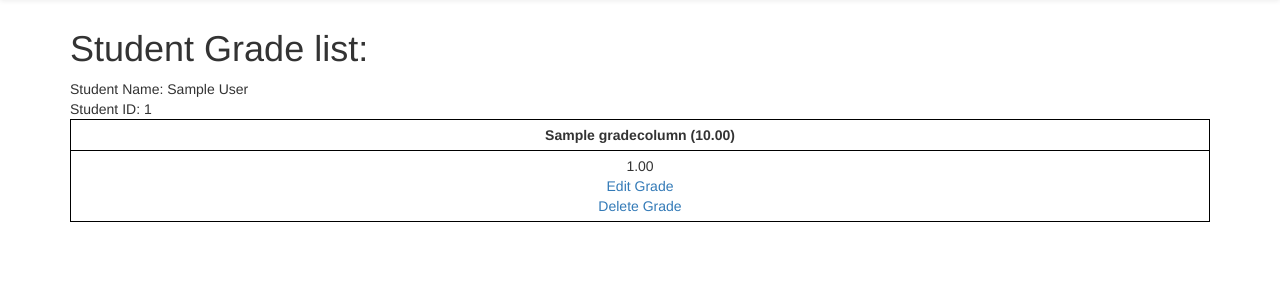
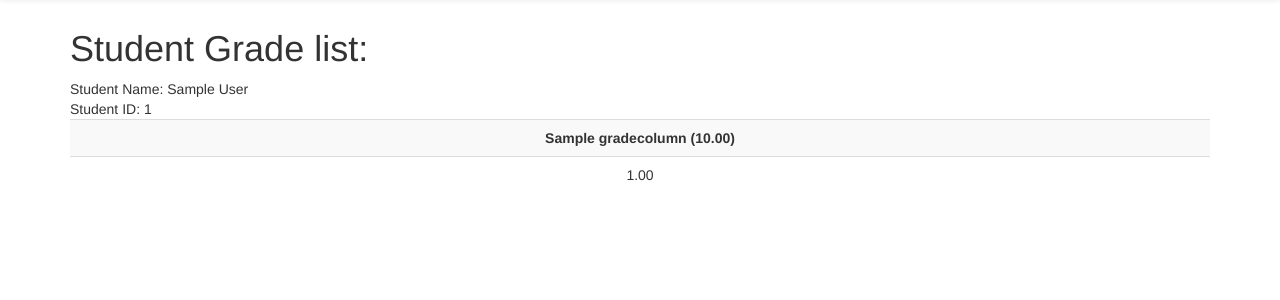
Before and after one commit to almarzouq/course_mgt_sys, a Django app: page /courses/course/1/student/1/grade/list/ in a window 1280 px wide. Shown: the part 51-351 px from the top of the page. Run offline with Django 3.2, Linux system fonts and the light colour scheme; a user stored in the database is signed in; tables that the repository leaves empty hold one stand-in row (values such as "Sample post"); parts of the project's set-up code (start-up, migrations or seed data) failed here and were passed over; some libraries are stand-ins or nearby versions.

Commit message:
only instructor can edit student grade and delete it in list student grade view

```diff
--- a/courses/templates/list_student_grade.html
+++ b/courses/templates/list_student_grade.html
@@ -3,7 +3,7 @@
   table,
   th,
   td {
-    border: 1px solid black;
+    border: 0px solid black;
     border-collapse: collapse;
   }
 
@@ -17,7 +17,7 @@
 Student Name: {{student.name}}
 <br> Student ID: {{student.university_id}}
 
-<table border="1" style="width:100%">
+<table class="table table-striped">
 
   <tr>
     {% for dict in student_grade_column %} {% for key, value in dict.items %}
@@ -26,7 +26,7 @@ Student Name: {{student.name}}
     {% endfor %} {% endfor %}
   </tr>
   <tr>
-    {% for dict in student_grade_value %} {% for key, value in dict.items %} {% if value != "" %}
+    {% for dict in student_grade_value %} {% for key, value in dict.items %} {% if user.is_instructor %} {% if value != "" %}
     <td align="center">{{value}}
       <br>
       <a href="{% url 'edit_student_grade' course_id student.pk 1 key %}"> Edit Grade </a>
@@ -36,6 +36,10 @@ Student Name: {{student.name}}
     <td>
       <a href="{% url 'post_student_grade' course_id student.pk key %}"> Add Grade </a>
     </td>
+    {% endif %}
+    {% else %}
+    <td align="center">{{value}}
+      </td>
     {% endif %} {% endfor %} {% endfor %}
   </tr>
 
--- a/courses/views.py
+++ b/courses/views.py
@@ -175,7 +175,7 @@ def view_student_grade(request, course_id, student_id, gradecolumn_id, grade_id)
         }
     )
 
-
+@login_required
 def list_student_grade(request, course_id, student_id):
     course_obj = get_object_or_404(Course, pk=course_id)
     gradecolumns = course_obj.gradecolumn_set.all()
@@ -198,7 +198,7 @@ def list_student_grade(request, course_id, student_id):
             student_grade_value_dict[gc.pk] = ''
         student_grade_column_list.append(student_grade_column_dict)
         student_grade_value_list.append(student_grade_value_dict)
-        # cycle to change color background in table
+
     return render(
         request,
         'list_student_grade.html',
@@ -210,6 +210,7 @@ def list_student_grade(request, course_id, student_id):
             'student': student,
         }
     )
+
 
 
 @login_required
```
